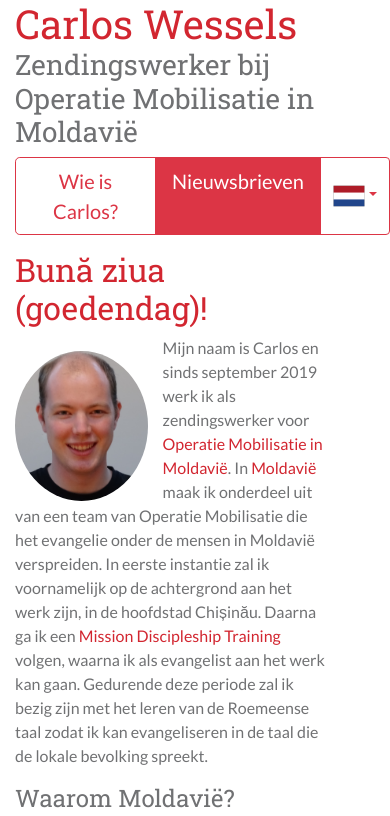
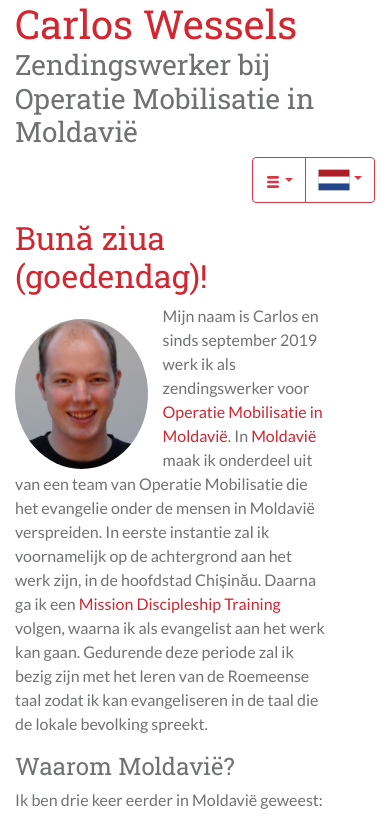
Before and after one commit to cornehop/cw-website, a React (Create React App) app: page / in a window 390 px wide. Shown: the top 816 px of the page. Built offline with nearby package versions, Linux system fonts and the light colour scheme; grey boxes are pictures that could not be loaded.

Commit message:
Created seperate menu for mobile views

```diff
--- a/src/Components/Header/Header.tsx
+++ b/src/Components/Header/Header.tsx
@@ -3,13 +3,25 @@ import { HeaderTitleWithSubTitle } from "./HeaderTitleWithSubTitle";
 import "../../Styles/CwAppHeader.css";
 import Background from "../../Assets/banner_image.png";
 import { Container, Row, Col } from "react-bootstrap";
-import Menu from "../Menu";
+import store, { CwAppState } from "../../Store/ConfigureStore";
+import { ReduxActionTypes } from "../../Store/ActionTypes";
+import { MenuDesktop } from "../Menu/MenuDesktop";
+import { MenuMobile } from "../Menu/MenuMobile";
+import { connect } from "react-redux";
 
 var style = {
     backgroundImage: "url(" + Background + ")"
 }
 
-export class Header extends React.Component{
+interface HeaderProps{
+    currentLanguage?: string
+}
+
+class Header extends React.Component<HeaderProps>{
+    private onLanguageSelect(eventKey: string){
+        store.dispatch({ type: ReduxActionTypes.SET_UI_LANGUAGE, data: eventKey });
+    }
+
     render(){
         return (
             <Container fluid className="cw-header sticky-top">
@@ -19,10 +31,23 @@ export class Header extends React.Component{
                     </Col>
                     <Col xs={0} md={6} className="cw-header-right" style={style}></Col>
                 </Row>
-                <Row>
-                    <Menu />
+                <Row className="d-none d-sm-flex">
+                    <MenuDesktop currentLanguage={this.props.currentLanguage}
+                                 onLanguageSelect={(eventKey: string) => this.onLanguageSelect(eventKey)} />
+                </Row>
+                <Row className="d-flex flex-row-reverse d-sm-none">
+                    <MenuMobile currentLanguage={this.props.currentLanguage}
+                                onLanguageSelect={(eventKey: string) => this.onLanguageSelect(eventKey)} />
                 </Row>
             </Container>
         );
     }
 }
+
+function mapStateToProps(state: CwAppState){
+    return {
+        currentLanguage: state.uiLanguage
+    }
+}
+
+export default connect(mapStateToProps)(Header);
--- a/src/Components/Menu.tsx
+++ /dev/null
@@ -1,37 +0,0 @@
-import React from "react";
-import { Link } from "react-router-dom";
-import { ButtonGroup, DropdownButton, Dropdown, Col } from "react-bootstrap";
-import { connect } from 'react-redux';
-import { CwAppState } from "../Store/ConfigureStore";
-import store from "../Store/ConfigureStore";
-import { ReduxActionTypes } from "../Store/ActionTypes";
-import { LanguageSelector } from "./Menu/LanguageSelector";
-
-interface MenuProps{
-    currentLanguage?: string
-}
-
-class Menu extends React.Component<MenuProps>{
-    private onLanguageSelect(eventKey: string){
-        store.dispatch({ type: ReduxActionTypes.SET_UI_LANGUAGE, data: eventKey });
-    }
-
-    render(){
-        return (
-            <ButtonGroup className="cw-header-btn-group">
-                <Link className={"btn btn-outline-danger btn-lg"} to="/">Wie is Carlos?</Link>
-                <Link className={"btn btn-danger btn-lg"} to="/newsletters">Nieuwsbrieven</Link>
-                <LanguageSelector currentLanguage={this.props.currentLanguage}
-                                  changeLanguage={(eventKey: string) => this.onLanguageSelect(eventKey)} />
-            </ButtonGroup>
-        )
-    }
-}
-
-function mapStateToProps(state: CwAppState){
-    return {
-        currentLanguage: state.uiLanguage
-    }
-}
-
-export default connect(mapStateToProps)(Menu);
--- /dev/null
+++ b/src/Components/Menu/MenuDesktop.tsx
@@ -0,0 +1,22 @@
+import React from "react";
+import { ButtonGroup } from "react-bootstrap";
+import { Link } from "react-router-dom";
+import { LanguageSelector } from "./LanguageSelector";
+
+interface MenuDesktopProps{
+    currentLanguage?: string,
+    onLanguageSelect: (eventKey: string) => void
+}
+
+export class MenuDesktop extends React.Component<MenuDesktopProps>{
+    render(){
+        return (
+            <ButtonGroup className="cw-header-btn-group">
+                <Link className={"btn btn-outline-danger btn-lg"} to="/">Wie is Carlos?</Link>
+                <Link className={"btn btn-danger btn-lg"} to="/newsletters">Nieuwsbrieven</Link>
+                <LanguageSelector currentLanguage={this.props.currentLanguage}
+                                  changeLanguage={(eventKey: string) => this.props.onLanguageSelect(eventKey)} />
+            </ButtonGroup>
+        )
+    }
+}
--- /dev/null
+++ b/src/Components/Menu/MenuMobile.tsx
@@ -0,0 +1,28 @@
+import React from "react";
+import { ButtonGroup, DropdownButton } from "react-bootstrap";
+import { Link } from "react-router-dom";
+import { LanguageSelector } from "./LanguageSelector";
+import { TiThMenu } from "react-icons/ti";
+
+interface MenuMobileProps{
+    currentLanguage?: string,
+    onLanguageSelect: (eventKey: string) => void
+}
+
+export class MenuMobile extends React.Component<MenuMobileProps>{
+    render(){
+        return (
+            <ButtonGroup className="cw-header-btn-group d-inline-flex d-sm-none text-right">
+                <DropdownButton as={ButtonGroup}
+                                title={<TiThMenu />}
+                                variant="outline-danger"
+                                id="menu-dropdown">
+                    <Link className="dropdown-item" to="/">Wie is Carlos?</Link>
+                    <Link className="dropdown-item" to="/newsletters">Nieuwsbrieven</Link>
+                </DropdownButton>
+                <LanguageSelector currentLanguage={this.props.currentLanguage}
+                                  changeLanguage={(eventKey: string) => this.props.onLanguageSelect(eventKey)} />
+            </ButtonGroup>
+        )
+    }
+}
--- a/src/CwApp.tsx
+++ b/src/CwApp.tsx
@@ -1,6 +1,6 @@
 import React from "react";
 import "./Styles/CwApp.css";
-import { Header } from "./Components/Header/Header";
+import Header from "./Components/Header/Header";
 import { Body } from "./Components/Body";
 import { BrowserRouter } from "react-router-dom";
 
--- a/src/Styles/CwAppHeader.css
+++ b/src/Styles/CwAppHeader.css
@@ -17,6 +17,11 @@ h3{
 
 .cw-header-btn-group{
     padding-left: 15px;
+    padding-right: 15px;
+}
+
+.cw-header-btn-group .dropdown-menu{
+    min-width: unset;
 }
 
 .cw-header-left{
```
